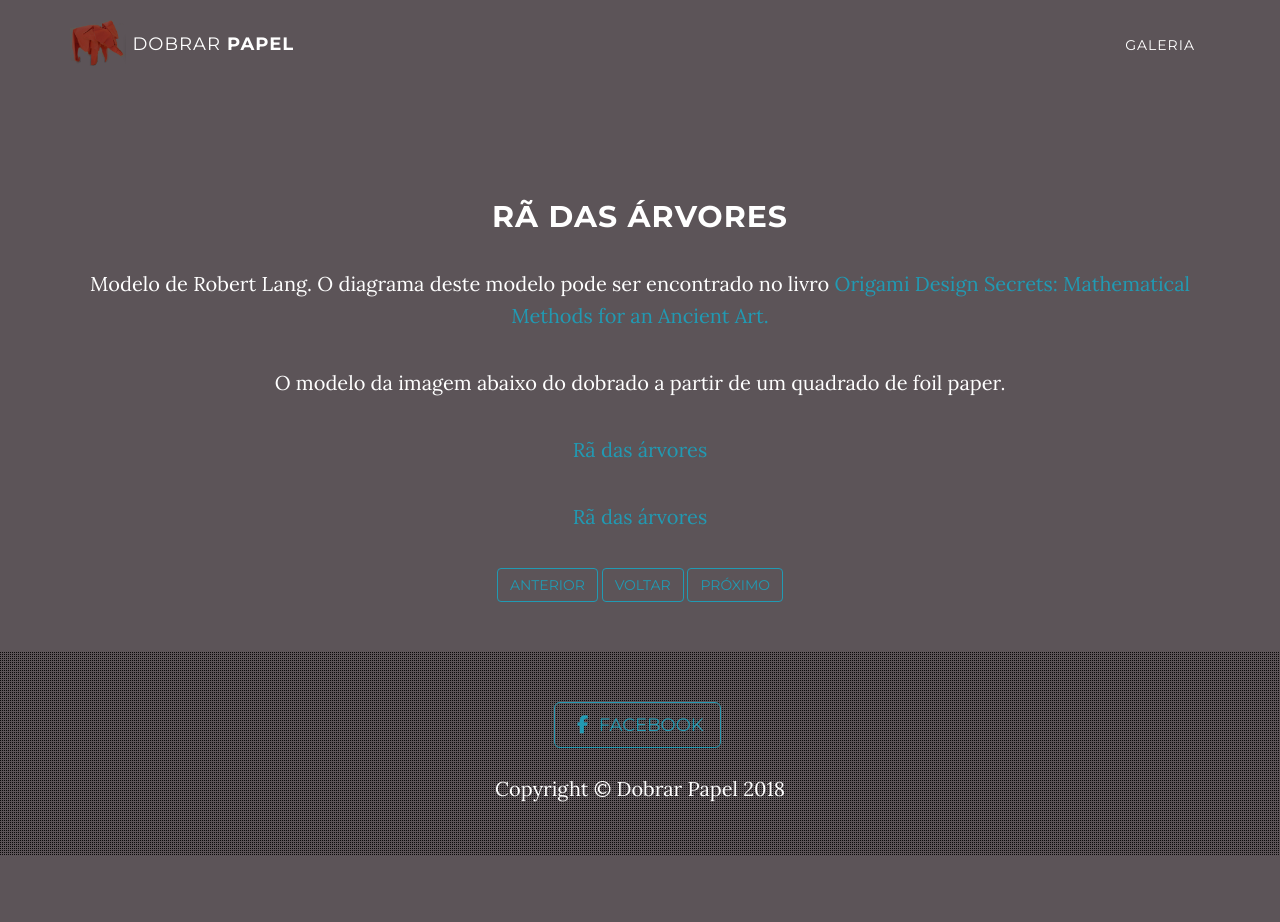
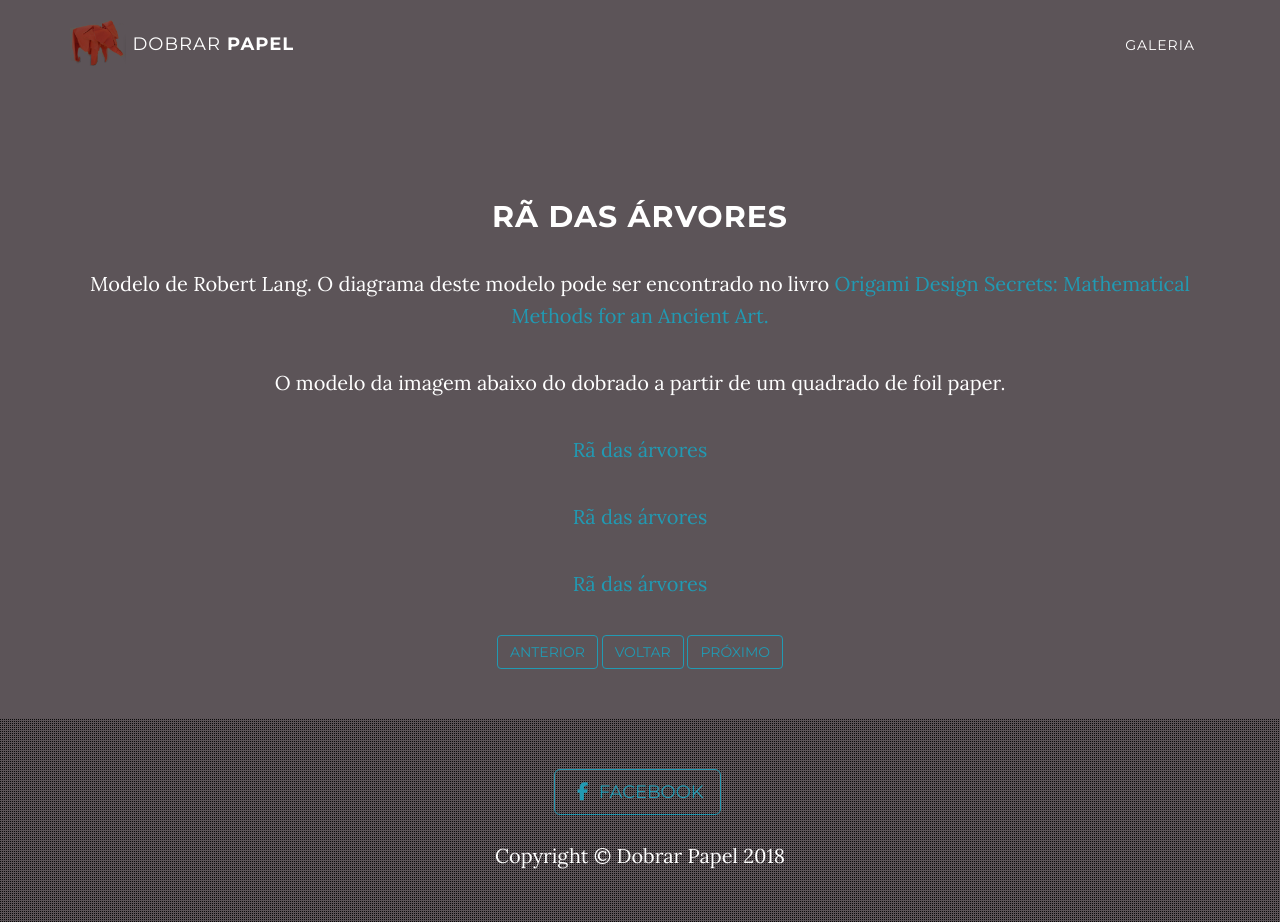
Before and after one commit to pawlo0/dobrarpapel, a Jekyll site: the page built from _posts/2016-01-25-ra-arvores.md, in a window 1280 px wide and 922 px high. Built offline with Jekyll 4.4.1, drawn with Linux system fonts in a browser that asks for light colours; nearby versions of some CDN libraries; library files that are not in the unit come from our copies.

Commit message:
adds image to Ra post

```diff
--- a/_posts/2016-01-25-ra-arvores.md
+++ b/_posts/2016-01-25-ra-arvores.md
@@ -12,3 +12,5 @@
 [Rã das árvores](../img/ra.jpg)
 
 [Rã das árvores](../img/ra2.jpg)
+
+[Rã das árvores](../img/ra3.jpg)
```
Also changed, not shown: img/ra3.jpg (added).
